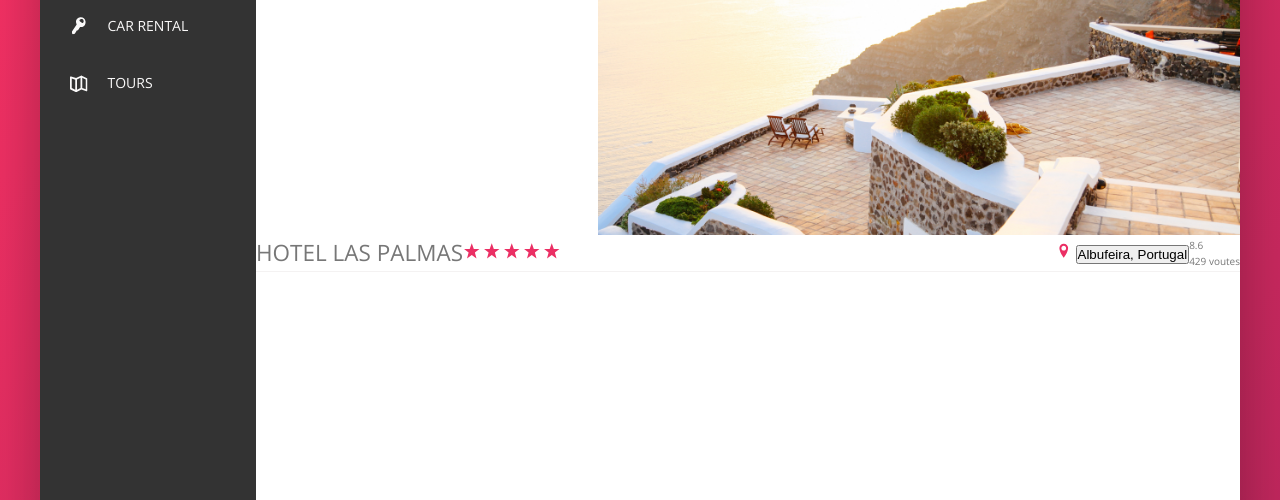
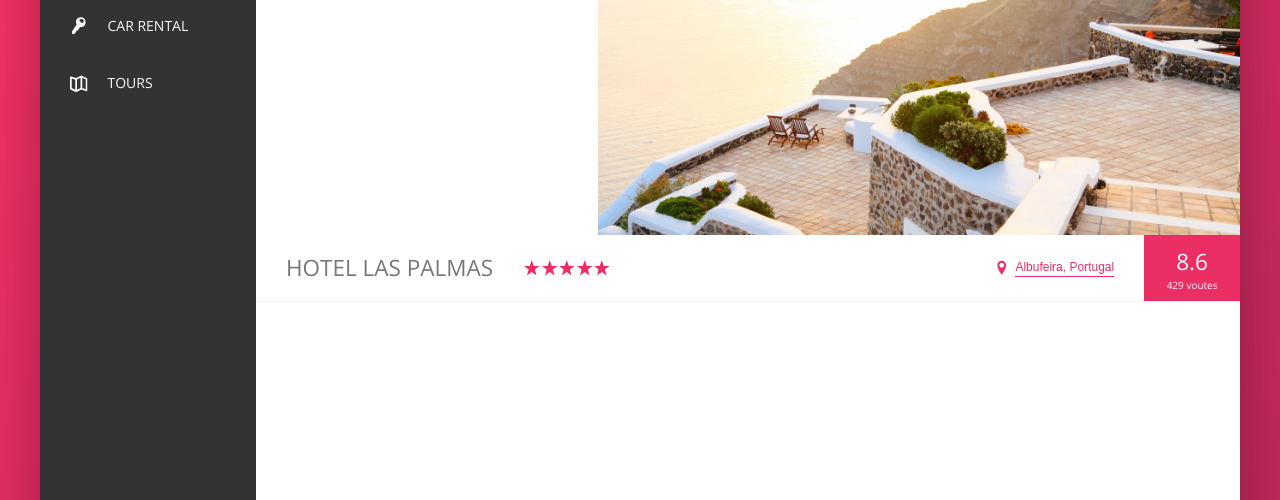
Before and after one commit to fairyspirit/trillo-trainflex, a website: page index.html in a window 1280 px wide. Shown: the part 300-800 px from the top of the page. Drawn offline with nearby package versions, Linux system fonts and the light colour scheme.

Commit message:
overview ready

```diff
--- a/index.html
+++ b/index.html
@@ -125,7 +125,7 @@
 												</svg>
 											</div>
 
-											<div class="overview_location">
+											<div class="overview__location">
 												<svg class="overview__icon-location">
 													<use xlink:href="img/sprite.svg#icon-location-pin"></use>
 												</svg>
--- a/sass/_components.scss
+++ b/sass/_components.scss
@@ -209,10 +209,13 @@
 		font-weight: 300;
 		text-transform: uppercase;
 		letter-spacing: 1;
+		padding: 1.5rem 3rem;
+
 	}
 
 	&__stars {
 		margin-right: auto;
+		display: flex;
 	}
 
 	&__icon-star,
@@ -223,18 +226,74 @@
 	}
 
 	&__location {
+		font-size: 1.2rem;
+		display: flex;
+		align-items: center;
+	}
 
+	&__icon-location {
+		margin-right: .5rem;
 	}
 
 	&__rating {
+		background-color: var(--color-primary);
+		color: #fff;
+		margin-left: 3rem;
+		padding: 0 2.25rem;
+		align-self: stretch;
 
+		display: flex;
+		flex-direction: column;
+		align-items: center;
+		justify-content: center;
 	}
 
 	&__rating-average {
-
+		font-size: 2.25rem;
+		font-weight: 300;
+		margin-bottom: -3px;
 	}
 
 	&__rating_count {
-
+		font-size: .8rem;
+		text-transform: uppercase;
 	}
 }
+
+//////////////////////////////////
+//BUTTON INLINE
+.btn-inline {
+	border: none;
+	color: var(--color-primary);
+	font-size: inherit;
+	border-bottom: 1px solid currentColor;
+	padding-bottom: 2px;
+	display: inline-block;
+	background-color: transparent;
+	cursor: pointer;
+	transition: all .2s;
+
+	&:hover {
+		color: var(--color-grey-dark-1);
+	}
+
+	&:focus {
+		outline: none;
+		animation: pulsate 1s infinite;
+	}
+}
+
+@keyframes pulsate {
+	0% {
+		transform: scale(1);
+		box-shadow: none;
+	}
+	50% {
+		transform: scale(1.05);
+		box-shadow: 0 1rem 4rem rgba(0,0,0,.25);
+	}
+	100% {
+		transform: scale(1);
+		box-shadow: none;
+	}
+}
```
Also changed, not shown: css/style.css.
